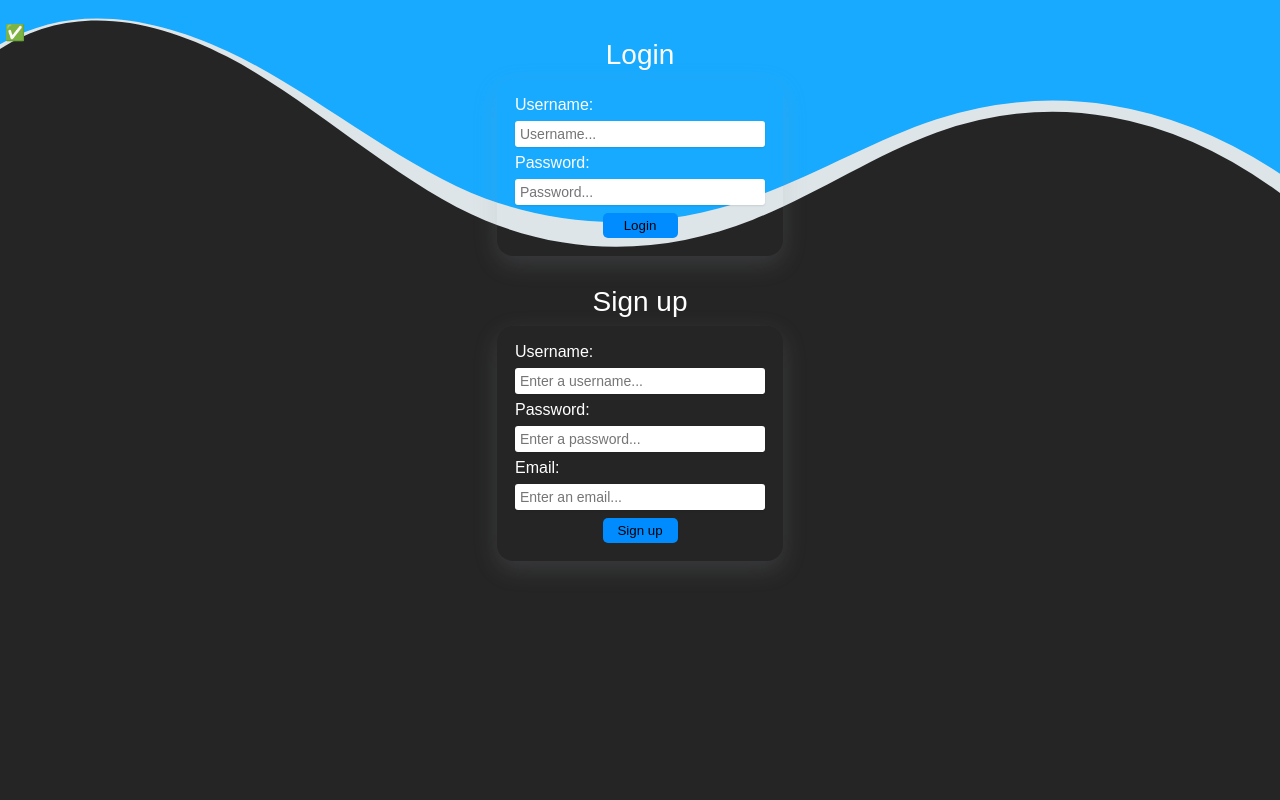
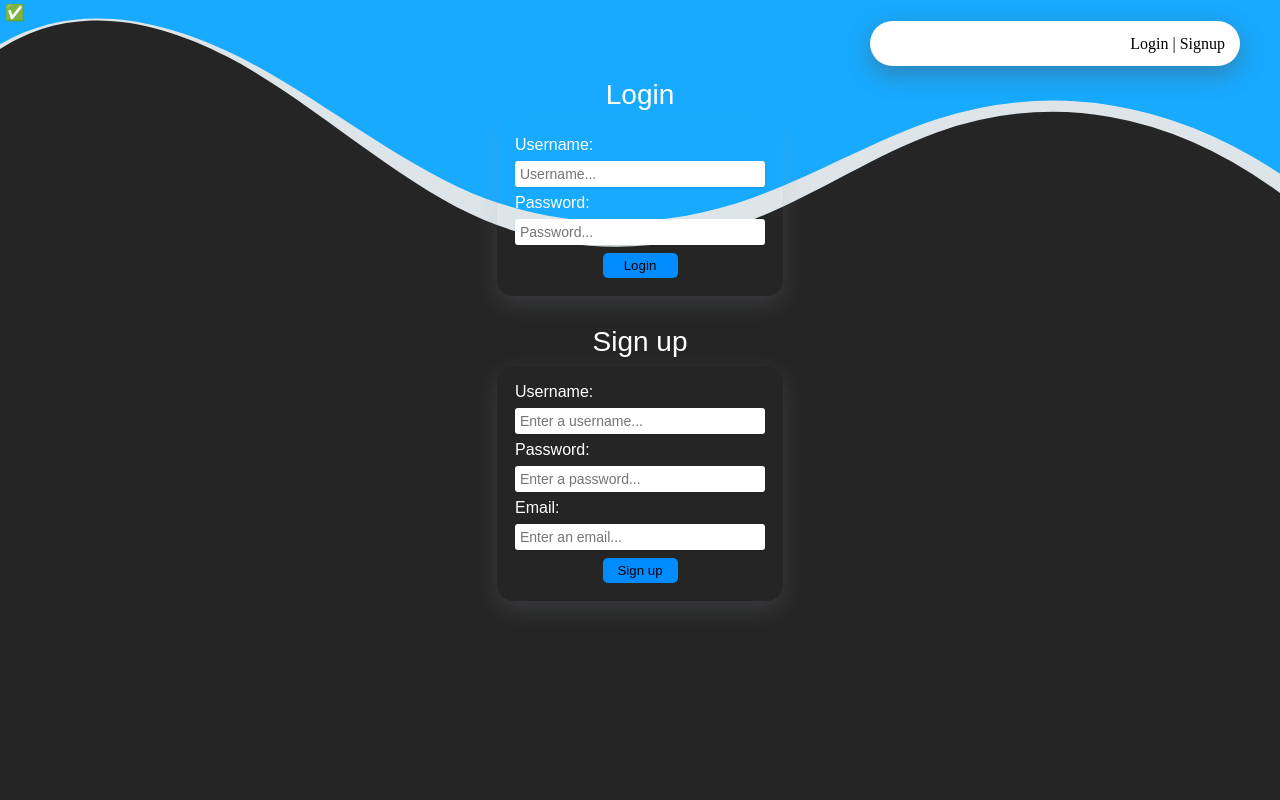
Before and after one commit to aidev13/signup-php, a PHP site: page / in a window 1280 px wide. Run offline with PHP 8.4, Linux system fonts and the light colour scheme.

Commit message:
got carried away and decided to make a nav bar

```diff
--- a/css/main.css
+++ b/css/main.css
@@ -1,6 +1,6 @@
 body {
    margin: 5px;
-   margin-top: 25px;
+   /* margin-top: px; */
    color: rgb(255, 255, 255);
    background-color: rgb(37, 37, 37);
 }
@@ -117,3 +117,24 @@ button:hover {
    color: white;
    cursor: pointer;
 }
+
+.nav_placement {
+   display: flex;
+   justify-content: flex-end;
+   margin-right: 35px;
+}
+
+.navbar {
+   display: flex;
+   width: 350px;
+   height: 35px;
+   border-radius: 30px;
+   border: none;
+   background-color: white;
+   box-shadow: rgba(80, 84, 88, 0.46) 0px 8px 24px;
+   align-items: center;
+   justify-content: flex-end;
+   color: black;
+   padding: 5px 15px 5px 5px;
+   margin-bottom: 15px;
+}
--- a/includes/signup.inc.php
+++ b/includes/signup.inc.php
@@ -8,7 +8,6 @@ $signup_email = $_POST['signup_email'];
 try {
    require_once 'db_connection.inc.php';
 
-
 } catch (PDOException $e) {
    die('Query error: ' . $e->getMessage());
 }
--- /dev/null
+++ b/includes/signup_model.inc.php
@@ -0,0 +1,3 @@
+<!-- This file is made to only interact with the database -->
+<?php
+declare(strict_type=1);
--- a/index.php
+++ b/index.php
@@ -16,6 +16,11 @@ require_once 'includes/db_connection.inc.php';
 </head>
 
 <body>
+   <div class="nav_placement">
+      <nav class='navbar'>
+         <h5>Login | Signup</h5>
+      </nav>
+   </div>
 
    <div class="custom-shape-divider-top-1710430193">
       <svg data-name="Layer 1" xmlns="http://www.w3.org/2000/svg" viewBox="0 0 1200 120" preserveAspectRatio="none">
```
Also changed, not shown: includes/signup_contor.inc.php (added), includes/signup_view.inc.php (added). Lines whose indentation alone changed are shown as unchanged.
